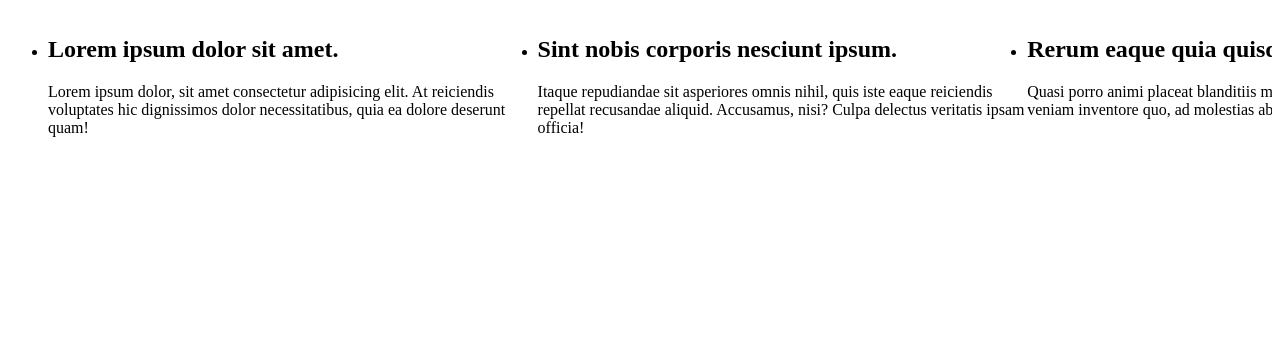
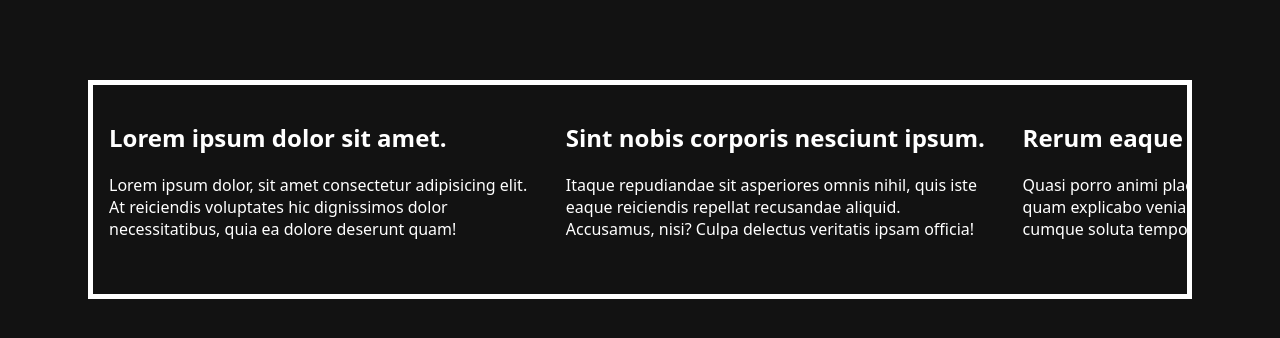
Before and after one commit to Annie-Huang/css-only-carousels, a website: page index.html in a window 1280 px wide. Drawn offline with Linux system fonts and the light colour scheme.

Commit message:
Change to dark theme, put the carousel into the middle

```diff
--- a/style.css
+++ b/style.css
@@ -1,6 +1,17 @@
+html {
+  color-scheme: dark;
+  font-family: system-ui;
+}
+
 /* https://developer.chrome.com/blog/carousels-with-css*/
 .carousel {
+  list-style: none;
+  margin: 5rem;
+  padding: 1rem;
+  border: 5px solid white;
+
   display: grid;
+  gap: 2rem;
   grid-auto-flow: column;
   grid-auto-columns: 40%;
 
```
